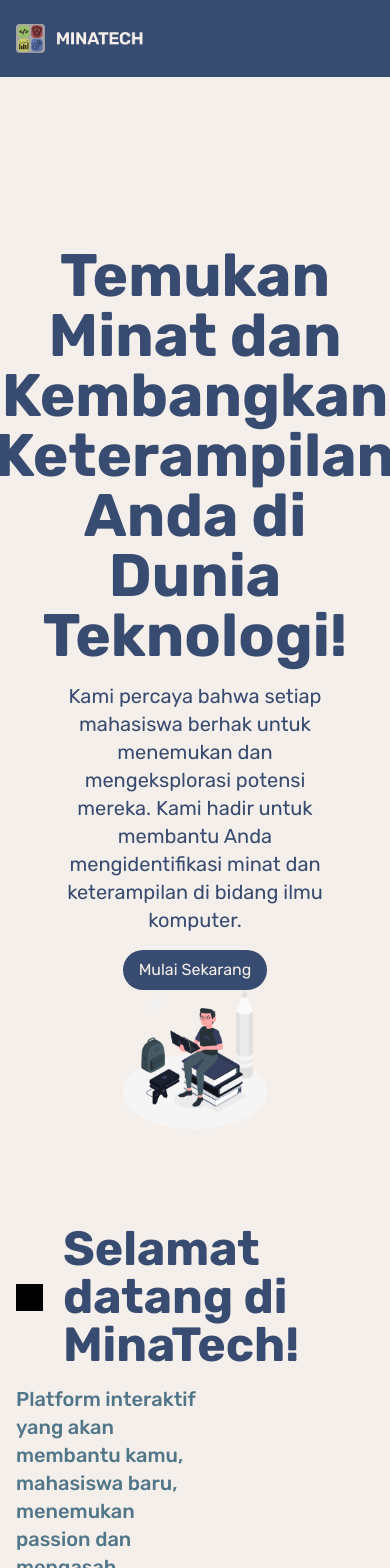
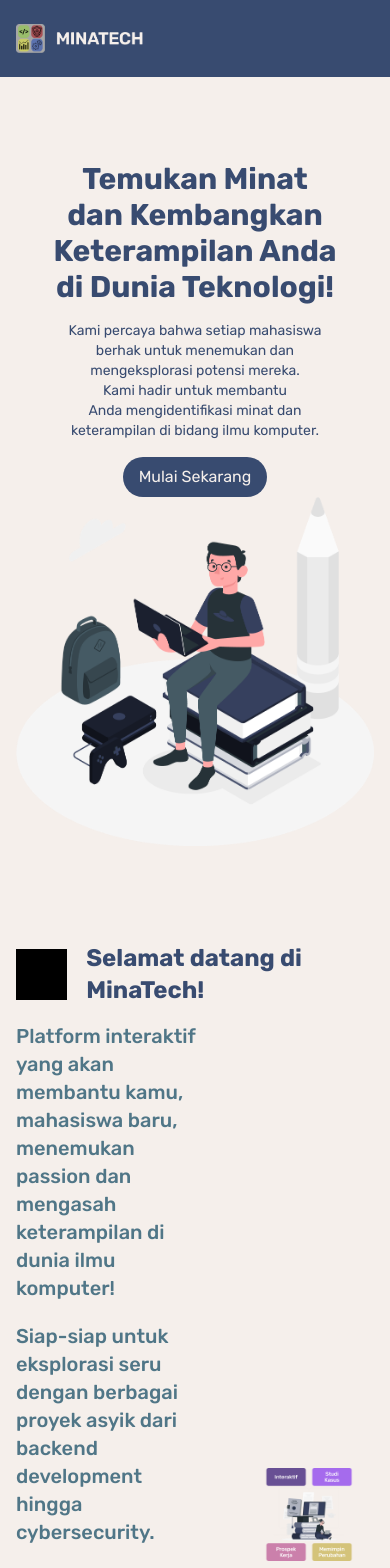
Before and after one commit to anantariskys/Minatech, a React (Vite) app: page / in a window 390 px wide. Shown: the top 1568 px of the page. Built offline with nearby package versions, Linux system fonts and the light colour scheme; some icons are missing.

Commit message:
Update LandingPage.jsx

```diff
--- a/src/pages/LandingPage.jsx
+++ b/src/pages/LandingPage.jsx
@@ -5,11 +5,11 @@ import LogoWithTitle from '../assets/logowithtitle.png'
 const LandingPage = () => {
   return (
     <div className="bg-secondary">
-      <header className="pt-[20vh] container text-center  text-primary space-y-4 flex flex-col items-center justify-center">
-        <h1 className="font-semibold text-6xl text-balance">
+      <header className="pt-[10vh] lg:pt-[20vh] container text-center  text-primary space-y-4 flex flex-col items-center justify-center">
+        <h1 className="font-semibold md:text-4xl text-3xl lg:text-6xl text-balance">
           Temukan Minat dan Kembangkan Keterampilan Anda di Dunia Teknologi!
         </h1>
-        <p className="text-xl w-4/5 text-balance ">
+        <p className="md:text-xl text-sm w-4/5 text-balance ">
           Kami percaya bahwa setiap mahasiswa berhak untuk menemukan dan
           mengeksplorasi potensi mereka. Kami hadir untuk membantu Anda
           mengidentifikasi minat dan keterampilan di bidang ilmu komputer.
@@ -19,12 +19,12 @@ const LandingPage = () => {
         </button>
       </header>
       <section className="container pb-24">
-        <img src={HeroImage} draggable alt="image" className="mx-auto w-2/5" />
+        <img src={HeroImage} draggable alt="image" className="mx-auto lg:w-2/5" />
       </section>
       <section className="container space-y-4">
         <div className="flex items-center gap-[5vw]">
           <div className="w-1/6 aspect-square bg-black"></div>
-          <h2 className="font-semibold text-primary text-5xl">
+          <h2 className="font-semibold text-primary text-2xl  md:text-5xl">
             Selamat datang di MinaTech!
           </h2>
         </div>
```
